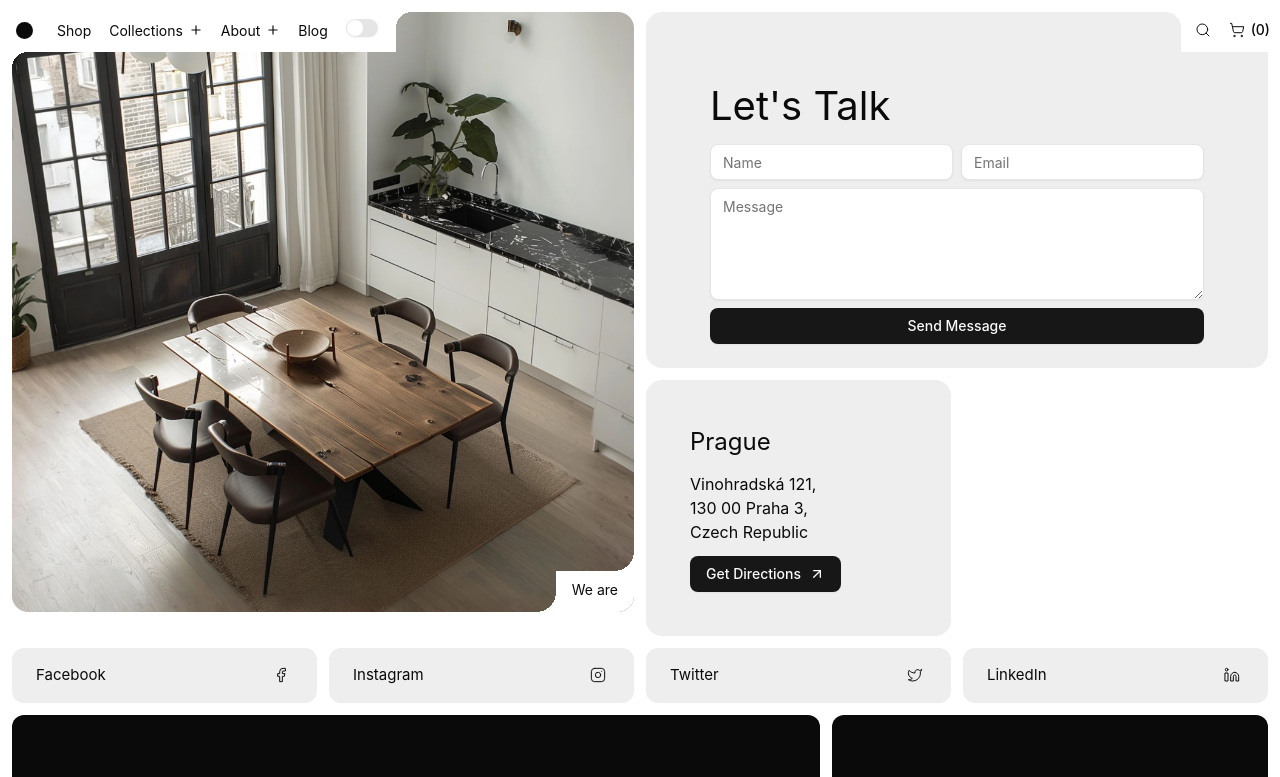
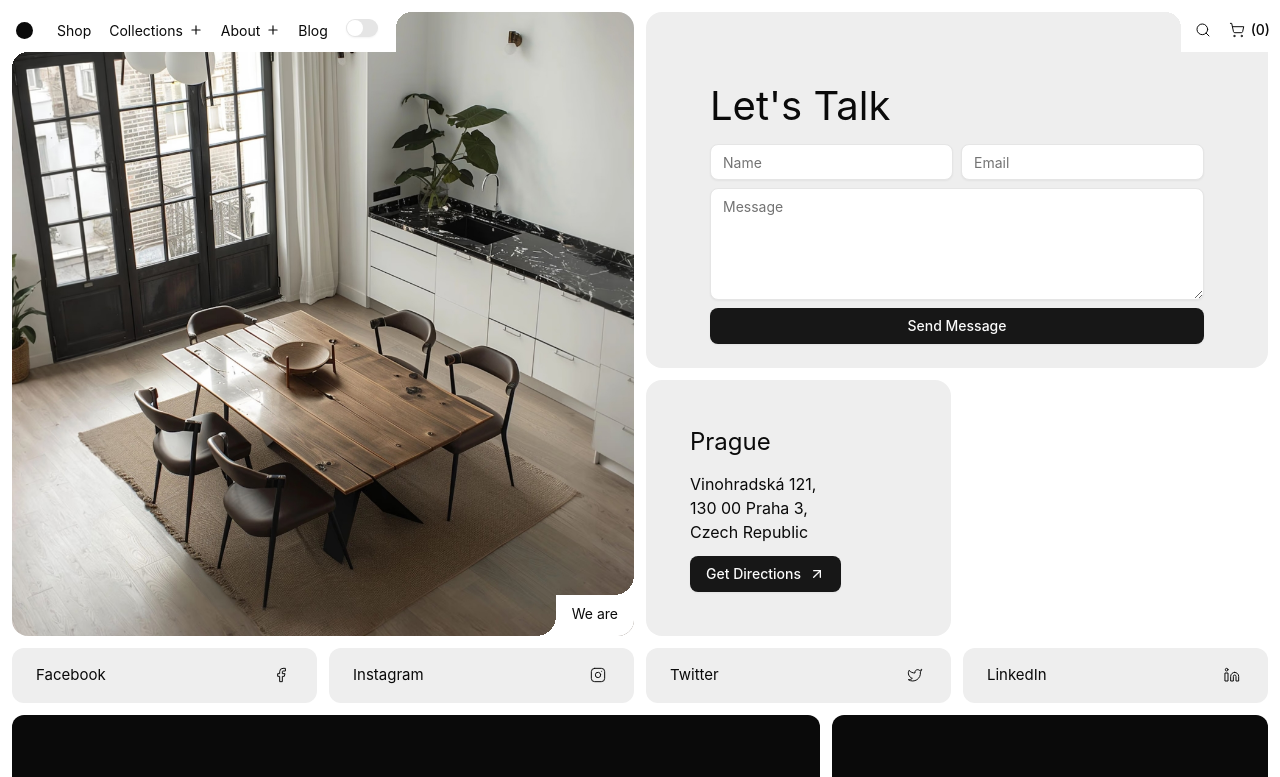
Before and after one commit to ramo4040/ecommerce-api, a Next.js app in the folder apps/web/: page /contact in a window 1280 px wide. Shown: the top 777 px of the page. Built offline with nearby package versions, Linux system fonts and the light colour scheme.

Commit message:
fix: about page layout

```diff
--- a/apps/web/src/app/(about)/layout.tsx
+++ b/apps/web/src/app/(about)/layout.tsx
@@ -20,12 +20,10 @@ const Layout = ({ children }: LayoutProps) => {
 
 			<section className="content-wrapper">
 				<div className="image">
-					<div>
-						<DynamicHeroImage />
-						<CornerElement position="bottom-right">
-							We are {process.env.NEXT_PUBLIC_COMPANY_NAME}
-						</CornerElement>
-					</div>
+					<DynamicHeroImage />
+					<CornerElement position="bottom-right">
+						We are {process.env.NEXT_PUBLIC_COMPANY_NAME}
+					</CornerElement>
 				</div>
 
 				<div className="content">{children}</div>
--- a/apps/web/src/app/(about)/style.css
+++ b/apps/web/src/app/(about)/style.css
@@ -14,18 +14,11 @@
 
     .image {
       flex: 50%;
-      max-height: 100vh;
+      max-height: calc(100vh - var(--spacing-24));
       position: sticky;
       top: var(--spacing-12);
-      padding-bottom: var(--spacing-24);
-
-      > div {
-        position: relative;
-        width: 100%;
-        height: 100%;
-        border-radius: var(--radius-lg);
-        overflow: hidden;
-      }
+      overflow: hidden;
+      border-radius: var(--radius-lg);
     }
 
     @media (width < 1024px) {
--- a/apps/web/src/index.css
+++ b/apps/web/src/index.css
@@ -9,9 +9,13 @@
     "Apple Color Emoji", "Segoe UI Emoji", "Segoe UI Symbol", "Noto Color Emoji";
 }
 
+* {
+  box-sizing: border-box;
+}
+
 html,
 body {
-  min-height: 100vh;
+  height: auto;
 
   @apply bg-white dark:bg-black;
 
--- a/apps/web/src/widgets/navbars/right/index.tsx
+++ b/apps/web/src/widgets/navbars/right/index.tsx
@@ -28,7 +28,7 @@ import { Collections } from "../collections";
 
 const pageLinks = [
 	{ name: "Shop", href: "#" },
-	{ name: "About", href: "#" },
+	{ name: "About", href: "/about" },
 	{ name: "Blog", href: "#" },
 ];
 
@@ -157,7 +157,7 @@ export const HeroRightNavbar = () => {
 									return (
 										<Link
 											key={e.name}
-											href={{ href: e.href }}
+											href={{ pathname: e.href }}
 											className="item-link"
 										>
 											{e.name}
```
Also changed, not shown: apps/web/src/app/(about)/about/style.css (indentation only), apps/web/src/app/(about)/contact/style.css (indentation only), apps/web/src/app/(about)/faq/style.css (indentation only), apps/web/src/app/404.css (indentation only), apps/web/src/components/corner-element/style.css (indentation only), apps/web/src/widgets/home/marquee/style.css (indentation only).
